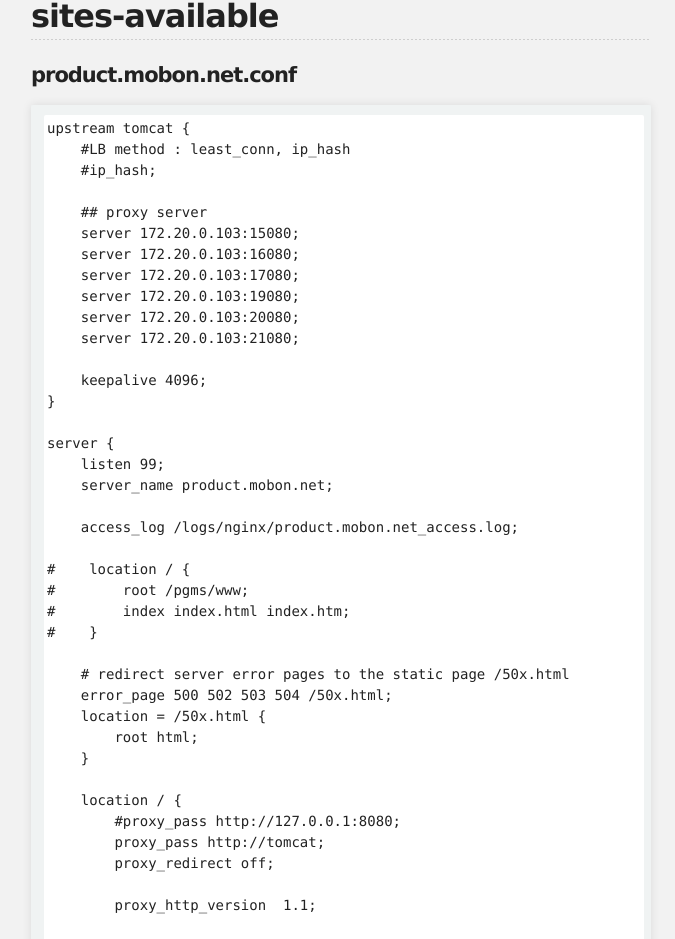
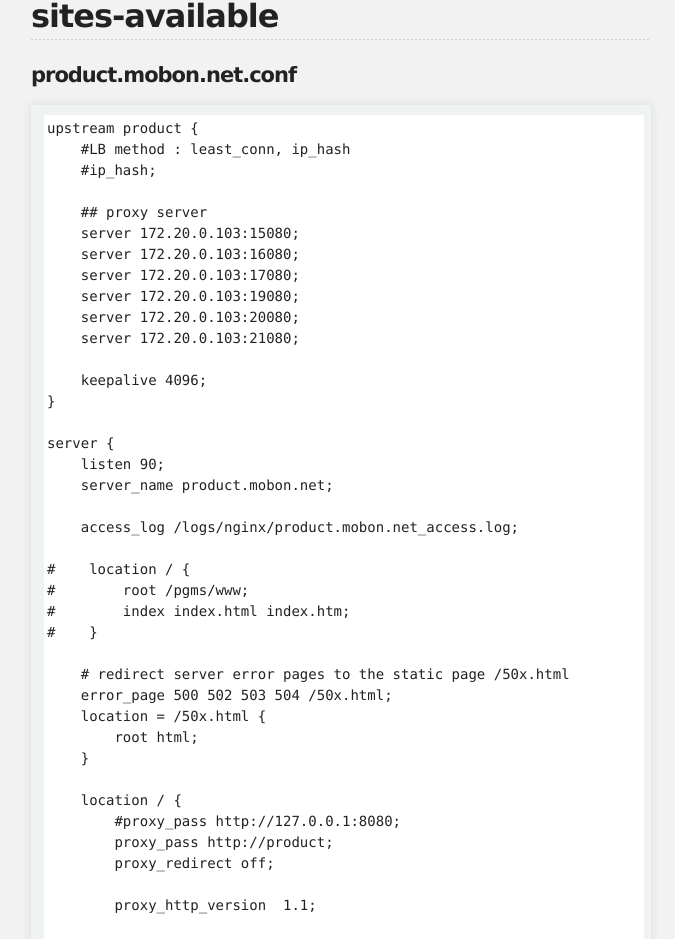
Before and after one commit to unlimited9/unlimited9.github.com, a Jekyll site: the page built from reference.notes/TA/nginx/configuration.sample.md, in a window 1280 px wide and 1400 px high, scrolled down 5605 px. Shown: the part 140-1079 px from the top of the window, without its empty margins (299-974 px from the left). Built offline with Jekyll 4.4.1, drawn with Linux system fonts in a browser that asks for light colours; our own code applies the rules of GitHub Pages for plain Markdown files; some of the changed text lies outside the part shown.

Commit message:
Update configuration.sample.md

````diff
--- a/reference.notes/TA/nginx/configuration.sample.md
+++ b/reference.notes/TA/nginx/configuration.sample.md
@@ -238,7 +238,7 @@ http {
 
 #### product.mobon.net.conf
 ```
-upstream tomcat {
+upstream product {
     #LB method : least_conn, ip_hash
     #ip_hash;
 
@@ -254,7 +254,7 @@ upstream tomcat {
 }
 
 server {
-    listen 99;
+    listen 90;
     server_name product.mobon.net;
 
     access_log /logs/nginx/product.mobon.net_access.log;
@@ -272,7 +272,7 @@ server {
 
     location / {
         #proxy_pass http://127.0.0.1:8080;
-        proxy_pass http://tomcat;
+        proxy_pass http://product;
         proxy_redirect off;
 
         proxy_http_version  1.1;
````
